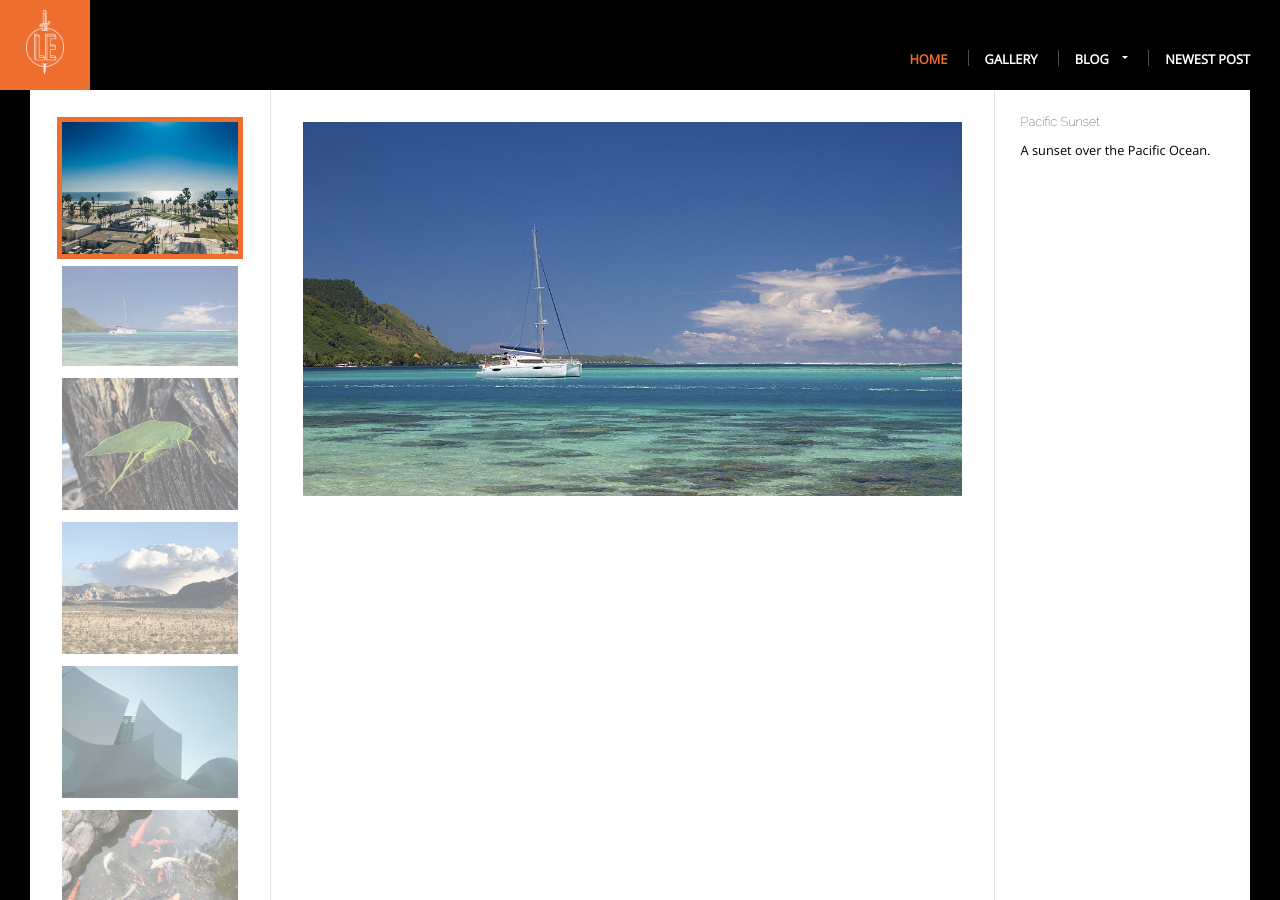
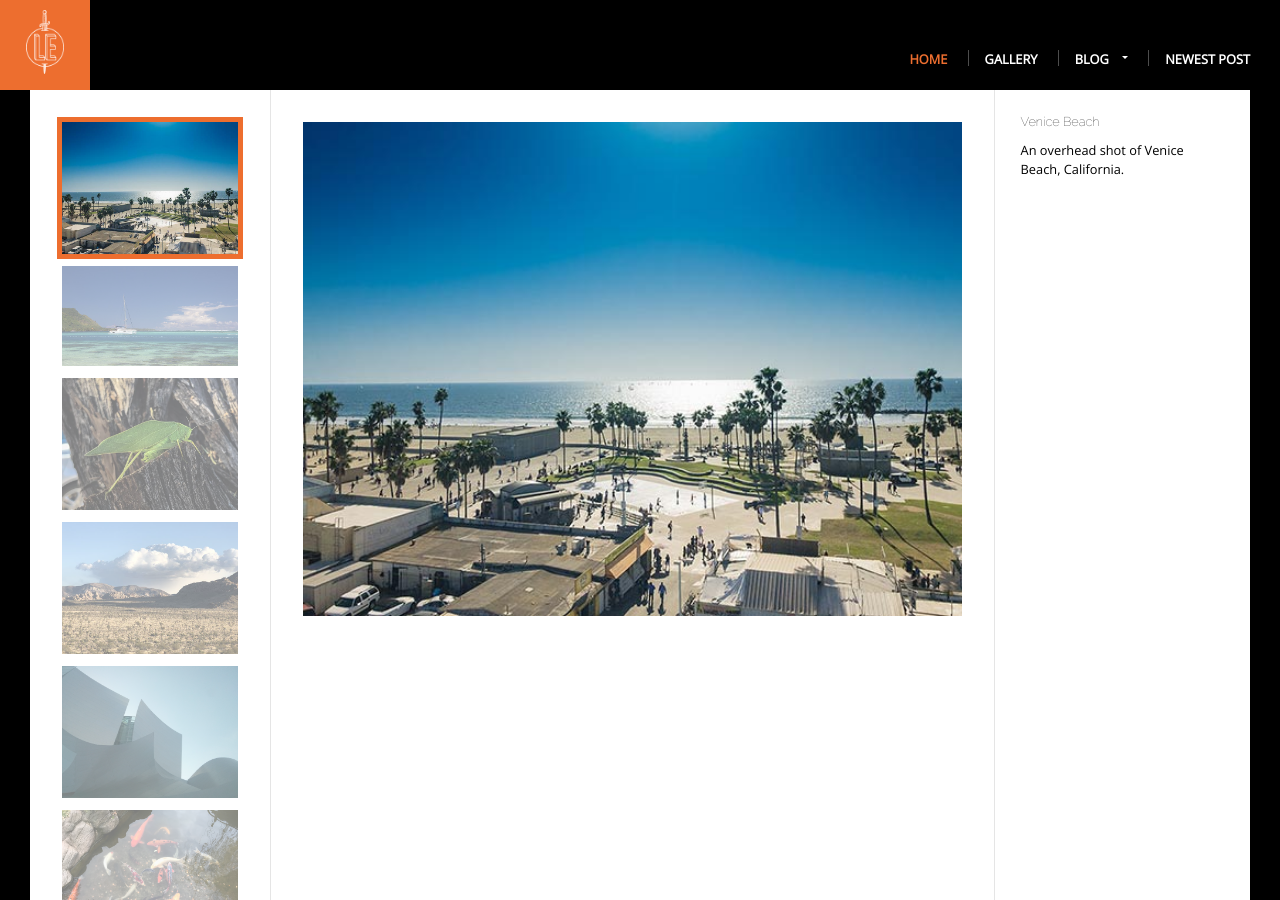
Before and after one commit to PhilipMa2/PhilipMa2.github.io, a Jekyll site: the page built from gallery/index.html, in a window 1280 px wide and 900 px high. Built offline with Jekyll 4.4.1, drawn with Linux system fonts in a browser that asks for light colours; some web fonts are replaced; some of the changed lines change nothing that is shown.

Commit message:
Finish responsive gallery

```diff
--- a/gallery/index.html
+++ b/gallery/index.html
@@ -92,11 +92,11 @@ title: Gallery for Learn Enough JavaScript to Be Dangerous
   </div>
   <div class="col col-content">
     <div class="gallery-photo" id="gallery-photo">
-      <img src="/images/large/boat.jpg" alt="Catamaran">
+      <img src="/images/small/beach.jpg" alt="Venice Beach">
     </div>
   </div>
   <div class="col col-aside gallery-info" id="gallery-info">
-    <h3 class="title">Pacific Sunset</h3>
-    <p class="description">A sunset over the Pacific Ocean.</p>
+    <h3 class="title">Venice Beach</h3>
+    <p class="description">An overhead shot of Venice Beach, California.</p>
   </div>
 </div>
--- a/js/gallery.js
+++ b/js/gallery.js
@@ -1,3 +1,31 @@
 function activateGallery() {
-  alert("Hello from the gallery file!");
+  let thumbnails = document.querySelectorAll("#gallery-thumbs div img");
+  let mainImage = document.querySelector("#gallery-photo img");
+
+  thumbnails.forEach((thumbnail) => {
+    // Preload large images.
+    let newImageSrc = thumbnail.dataset.largeVersion;
+    let largeVersion = new Image();
+    largeVersion.src = newImageSrc;
+
+    thumbnail.addEventListener("click", function() {
+      // Set clicked image as main image.
+      mainImage.setAttribute("src", newImageSrc);
+      // Set new image alt
+      let newImageAlt = thumbnail.alt;
+      mainImage.setAttribute("alt", newImageAlt);
+
+      // Change which image is current.
+      let currentClass = "current";
+      document.querySelector(".current").classList.remove(currentClass);
+      thumbnail.parentNode.classList.add(currentClass);
+
+      // Update image info.
+      let galleryInfo = document.querySelector("#gallery-info");
+      let title = galleryInfo.querySelector(".title");
+      let description = galleryInfo.querySelector(".description");
+      title.innerHTML = thumbnail.dataset.title;
+      description.innerHTML = thumbnail.dataset.description;
+    });
+  });
 }
```
